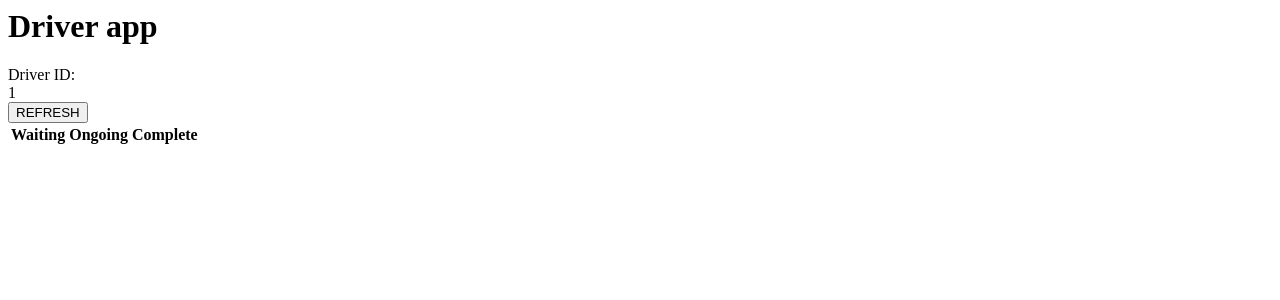
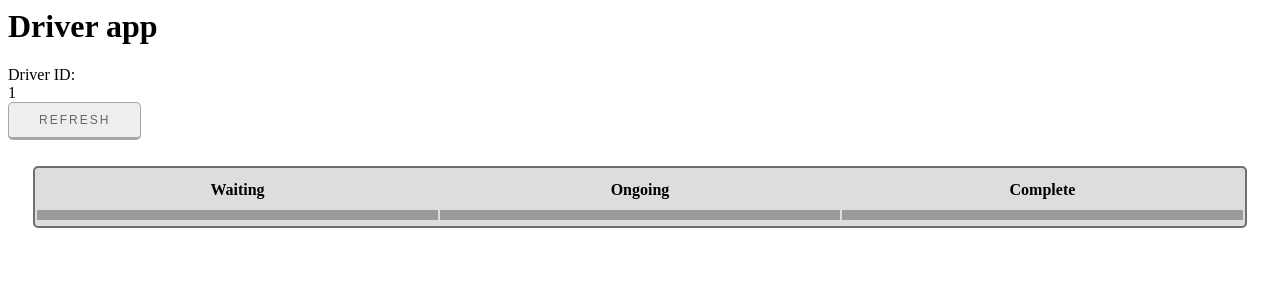
Before and after one commit to cs12b006/youplus-taxisch, a Django app: page /driverapp/1/ in a window 1280 px wide. Shown: the top 300 px of the page. Run offline with Django 3.2, Linux system fonts and the light colour scheme; data comes from the database, SQL or seed files in the repository; lists and menus that the app fills with data are empty; some libraries are stand-ins or nearby versions.

Commit message:
offhand styling added

```diff
--- /dev/null
+++ b/dashboard/static/dashboard.css
@@ -0,0 +1,52 @@
+button {
+	display: inline-block;
+	color: #666;
+	background-color: #eee;
+	text-transform: uppercase;
+	letter-spacing: 2px;
+	font-size: 12px;
+	padding: 10px 30px;
+	border-radius: 5px;
+	border: 1px solid rgba(0,0,0,0.3);
+	border-bottom-width: 3px;
+}
+
+button:hover {
+		background-color: #e3e3e3;
+		border-color: rgba(0,0,0,0.5);
+}
+
+button:active {
+    background-color: #CCC;
+    border-color: rgba(0,0,0,0.9);
+}
+
+table {
+    table-layout: fixed;
+    border: 2px solid rgba(0,0,0,0.5);
+    width: 96%;
+    border-radius: 5px;
+    margin: 2%;
+    background-color: #ddd;
+}
+
+th, td {
+    text-align: center;
+    border-bottom: 1px solid rgba(0,0,0,0.3);
+}
+tr th {
+    height: 50px;
+    border-bottom: 10px solid rgba(0,0,0,0.3);
+}
+tr:last-child  td{
+    border-bottom: None;
+}
+
+.slot {
+    border: 2px solid rgba(0,0,0,0.5);
+    margin: 2% 5%;
+    border-radius: 20px;
+    line-height: 200%;
+    background-color: #F1F1CC;
+    font-family: monospace;
+}
--- a/dashboard/templates/dashboard.html
+++ b/dashboard/templates/dashboard.html
@@ -1,7 +1,9 @@
 <html>
+{% load static %}
 
 <head>
   <script src="https://ajax.googleapis.com/ajax/libs/jquery/3.2.1/jquery.min.js"></script>
+  <link rel="stylesheet" href="{% static 'dashboard.css' %}">
 
   <script>
   $(document).ready(function(){
--- a/driverapp/templates/driver-home.html
+++ b/driverapp/templates/driver-home.html
@@ -1,10 +1,12 @@
 <html>
+{% load static %}
 
 <head>
   <script src="http://code.jquery.com/jquery-1.11.1.min.js"></script>
   <script src="https://ajax.googleapis.com/ajax/libs/jquery/3.2.1/jquery.min.js"></script>
   <script src="http://code.jquery.com/ui/1.11.1/jquery-ui.min.js"></script>
   <link rel="stylesheet" href="https://code.jquery.com/ui/1.11.1/themes/smoothness/jquery-ui.css" />
+  <link rel="stylesheet" href="{% static 'dashboard.css' %}">
 
   <script>
   $(document).ready(function(){
--- a/driverapp/templates/driver-snippet.html
+++ b/driverapp/templates/driver-snippet.html
@@ -1,5 +1,5 @@
 {% for item in a %}
-  <div>Req.Id:{{item.rid}}  Cust.Id:{{item.cid}}
+  <div class="slot">Req.Id:{{item.rid}}  Cust.Id:{{item.cid}}
     </br>Request: {{item.rtmin}} min {{item.rtsec}} secs ago
     {% if item.ptmin or item.ptsec %}
       </br>Picked up:
--- a/driverapp/templates/waiting-snippet.html
+++ b/driverapp/templates/waiting-snippet.html
@@ -30,7 +30,7 @@ $(document).ready(function(){
 
 <div id="dialog" style="display:none"></div>
 {% for item in a %}
-  <div>Req.Id:{{item.rid}}  Cust.Id:{{item.cid}}
+  <div class="slot">Req.Id:{{item.rid}}   Cust.Id:{{item.cid}}
     </br>{{item.tmin}} min {{item.tsec}} secs ago
     </br><button name="dd" id="{{item.rid}}">Select</button>
   </div>
```
